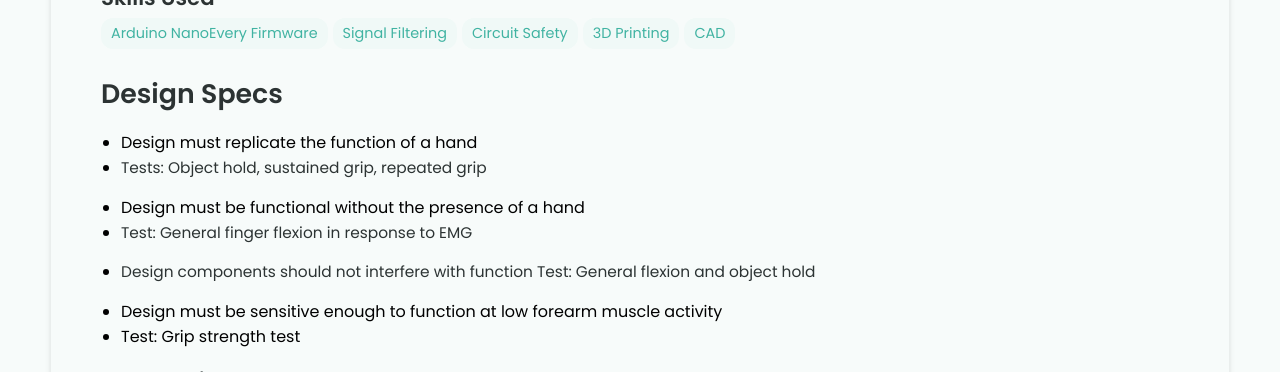
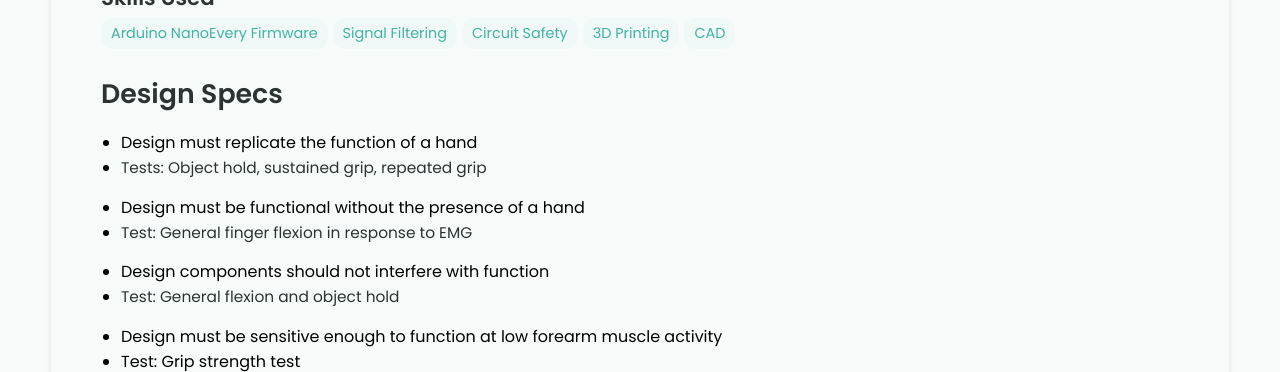
Before and after one commit to snehaus22/snehaus22.github.io, a Jekyll site: the page built from _projects/EMG-Hand/index.md, in a window 1280 px wide and 900 px high, scrolled down 731 px, cut to the strip 0-372 px from the top of the window. Built offline with Jekyll 4.4.1, drawn with Linux system fonts in a browser that asks for light colours.

```diff
--- a/_projects/EMG-Hand/index.md
+++ b/_projects/EMG-Hand/index.md
@@ -19,7 +19,7 @@ main-image: /EMGcontrolledhand.png
 - Test: General finger flexion in response to EMG
 
 - Design components should not interfere with function
-Test: General flexion and object hold
+- Test: General flexion and object hold
 
 - Design must be sensitive enough to function at low forearm muscle activity
 - Test: Grip strength test
```
